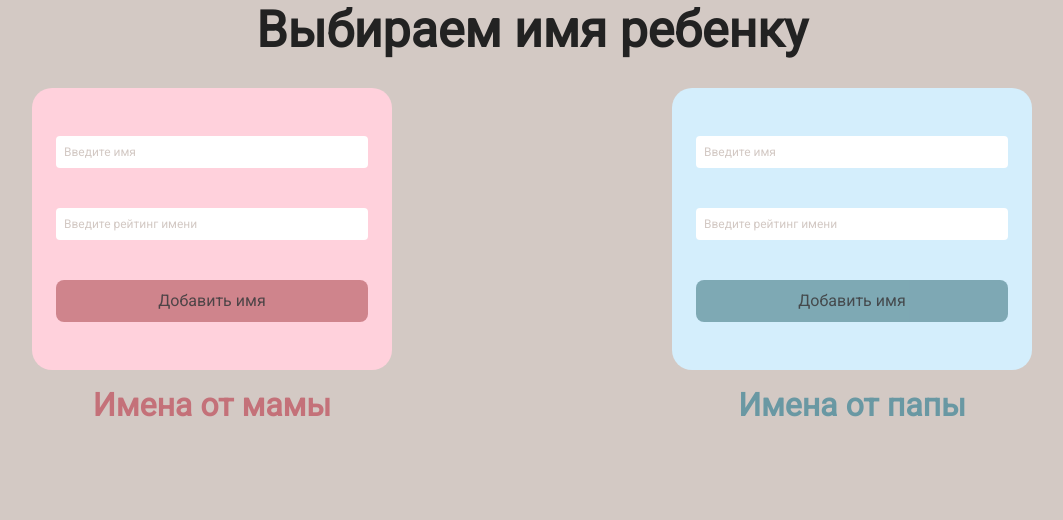
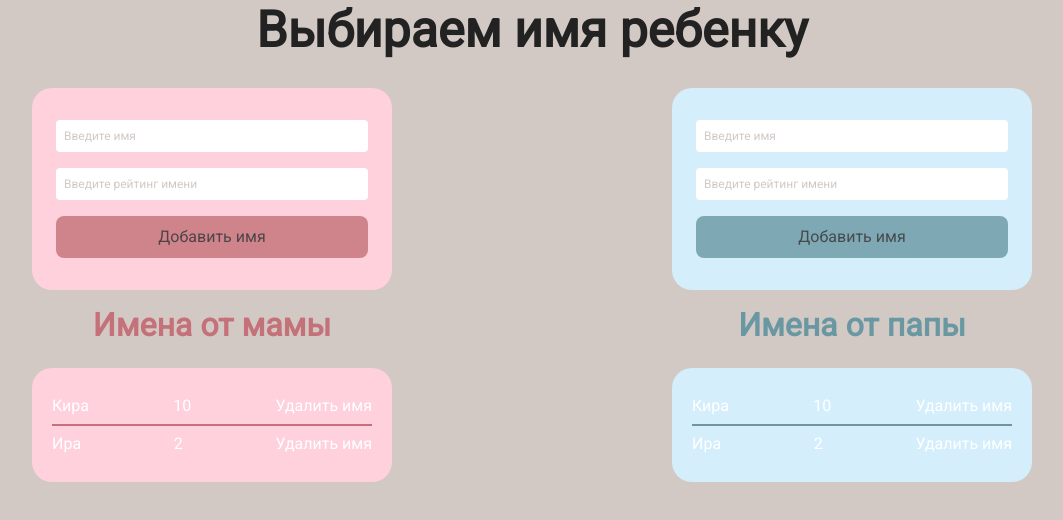
Before and after one commit to kuroptew/choose-name, a Vue app: page / in a window 1280 px wide. Shown: the top 520 px of the page, without its empty margins (108-1171 px from the left). Built offline with nearby package versions, Linux system fonts and the light colour scheme.

Commit message:
Сделал компонент списка имен, добавил логику по добавлению имени

```diff
--- a/src/App.vue
+++ b/src/App.vue
@@ -1,7 +1,37 @@
 <script>
 import FormName from "./components/FormName.vue";
+import ListNames from "./components/ListNames.vue";
+
 export default {
-  components: { FormName },
+  components: { FormName, ListNames },
+  data() {
+    return {
+      namesByMom: [
+        { name: "Кира", rating: 10 },
+        { name: "Ира", rating: 2 },
+      ],
+      namesByDad: [
+        { name: "Кира", rating: 10 },
+        { name: "Ира", rating: 2 },
+      ],
+    };
+  },
+  computed: {
+    hasNamesByMom() {
+      return this.namesByMom.length > 0;
+    },
+    hasNamesByDad() {
+      return this.namesByDad.length > 0;
+    },
+  },
+  methods: {
+    addNameByMom(name) {
+      this.namesByMom.push(name);
+    },
+    addNameByDad(name) {
+      this.namesByDad.push(name);
+    },
+  },
 };
 </script>
 
@@ -10,16 +40,30 @@ export default {
     <h1 :class="$style.title">Выбираем имя ребенку</h1>
     <div :class="$style.content">
       <div :class="$style['container_mom']">
-        <form-name sex="female" />
-        <h2 :class="[$style.subtitle, $style['subtitle_mom']]">
+        <form-name :parent="'mom'" @add="addNameByMom"/>
+        <h2
+          v-if="hasNamesByMom"
+          :class="[$style.subtitle, $style['subtitle_mom']]"
+        >
           Имена от мамы
         </h2>
+        <h2 v-else :class="[$style.subtitle, $style['subtitle_mom']]">
+          От мамы нет имен
+        </h2>
+        <list-names :names="namesByMom" :parent="'mom'" />
       </div>
       <div :class="$style['container_dad']">
-        <form-name sex="male" />
-        <h2 :class="[$style.subtitle, $style['subtitle_dad']]">
+        <form-name :parent="'dad'" @add="addNameByDad"/>
+        <h2
+          v-if="hasNamesByDad"
+          :class="[$style.subtitle, $style['subtitle_dad']]"
+        >
           Имена от папы
         </h2>
+        <h2 v-else :class="[$style.subtitle, $style['subtitle_dad']]">
+          От папы имен нет
+        </h2>
+        <list-names v-if="hasNamesByDad" :names="namesByDad" :parent="'dad'" />
       </div>
     </div>
   </div>
--- a/src/components/FormName.vue
+++ b/src/components/FormName.vue
@@ -1,20 +1,20 @@
 <template>
-  <form @submit.prevent :class="[$style.form, $style[`form_${sex}`]]">
+  <form @submit.prevent :class="[$style.form, $style[`form_${parent}`]]">
     <input
       type="text"
       :class="$style.input"
       placeholder="Введите имя"
-      v-model="name"
+      v-model="objName.name"
     />
     <input
       type="text"
       :class="$style.input"
       placeholder="Введите рейтинг имени"
-      v-model="rating"
+      v-model.number="objName.rating"
     />
     <button
       @click="addName"
-      :class="[$style.button, $style[`button_${sex}`]]"
+      :class="[$style.button, $style[`button_${parent}`]]"
       :disabled="!formValid"
     >
       Добавить имя
@@ -25,25 +25,33 @@
 <script>
 export default {
   props: {
-    sex: {
+    parent: {
       type: String,
-      default: "male",
+      default: "mom",
     },
   },
   data() {
     return {
-      name: "",
-      rating: "",
+      objName: {
+        name: "",
+        rating: "",
+      },
     };
   },
   computed: {
     formValid() {
-      return this.name.length > 2 && this.rating >= 1;
+      return this.objName.name.length > 2 && this.objName.rating >= 1;
     },
   },
   methods: {
     addName() {
-      console.log("name");
+      if (this.formValid) {
+        this.$emit("add", this.objName);
+      }
+      this.objName = {
+        name:"",
+        rating:"",
+      };
     },
   },
 };
@@ -52,16 +60,17 @@ export default {
 <style lang="scss" module>
 .form {
   width: 360px;
-  padding: 48px 24px;
+  padding: 32px 24px;
   display: flex;
   flex-direction: column;
-  gap: 40px;
+  gap: 16px;
   border-radius: 20px;
-  &_female {
+
+  &_mom {
     background-color: $pink;
   }
 
-  &_male {
+  &_dad {
     background-color: $blue;
   }
 }
@@ -88,11 +97,11 @@ export default {
     opacity: 0.8;
   }
 
-  &_female {
+  &_mom {
     background-color: $dark-pink;
   }
 
-  &_male {
+  &_dad {
     background-color: $dark-blue;
   }
 }
--- /dev/null
+++ b/src/components/ListNames.vue
@@ -0,0 +1,79 @@
+<script>
+export default {
+  props: {
+    names: {
+      type: Array,
+      required: true,
+    },
+    parent: {
+      type: String,
+      default: "mom",
+    },
+  },
+  methods: {
+    deleteName(name) {
+      console.log('delete',name);
+    },
+  },
+};
+</script>
+
+<template>
+  <ul :class="[$style['list-names'], $style[`list-names_${parent}`]]">
+    <li
+      v-for="name in names"
+      :key="name"
+      :class="[$style['item-name'], $style[`item-name_${parent}`]]"
+    >
+      <span :class="$style.name">{{ name.name }}</span>
+      <span :class="$style.rating">{{ name.rating }}</span>
+      <button
+      @click="deleteName(name)"
+      :class="$style['button-delete']">Удалить имя</button>
+    </li>
+  </ul>
+</template>
+
+<style lang="scss" module>
+.list-names {
+  display: flex;
+  padding: 20px;
+  border-radius: 20px;
+  margin-top: 24px;
+  flex-direction: column;
+  list-style: none;
+  &_mom {
+    background-color: $pink;
+  }
+  &_dad {
+    background-color: $blue;
+  }
+}
+
+.item-name {
+  display: flex;
+  justify-content: space-between;
+  align-items: center;
+  padding: 8px 0;
+  color: #fff;
+
+  &_mom:not(:last-child) {
+    border-bottom: 2px solid $dark-pink;
+  }
+
+  &_dad:not(:last-child) {
+    border-bottom: 2px solid $dark-blue;
+  }
+}
+
+.name,
+.rating {
+  @include font-size(16, 20);
+}
+
+.button-delete {
+  background: transparent;
+  color: #fff;
+  cursor: pointer;
+}
+</style>
```
